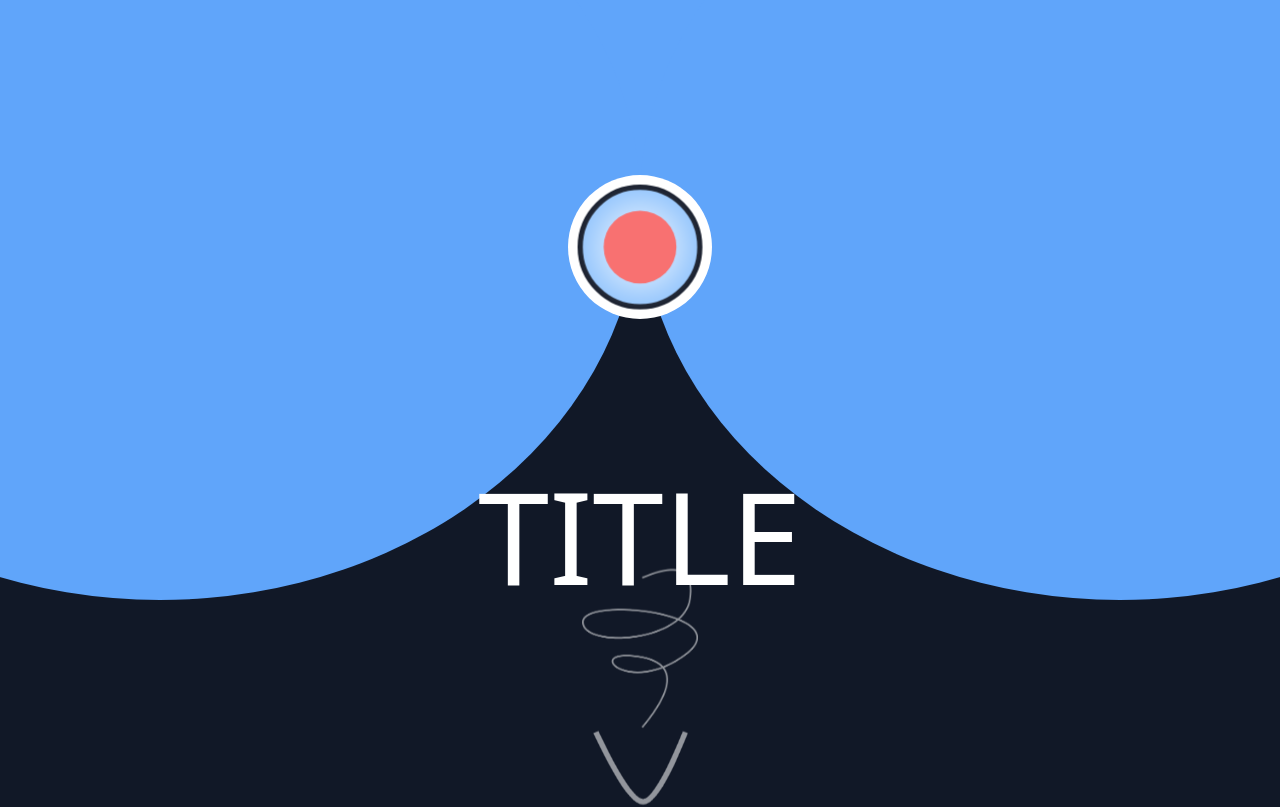
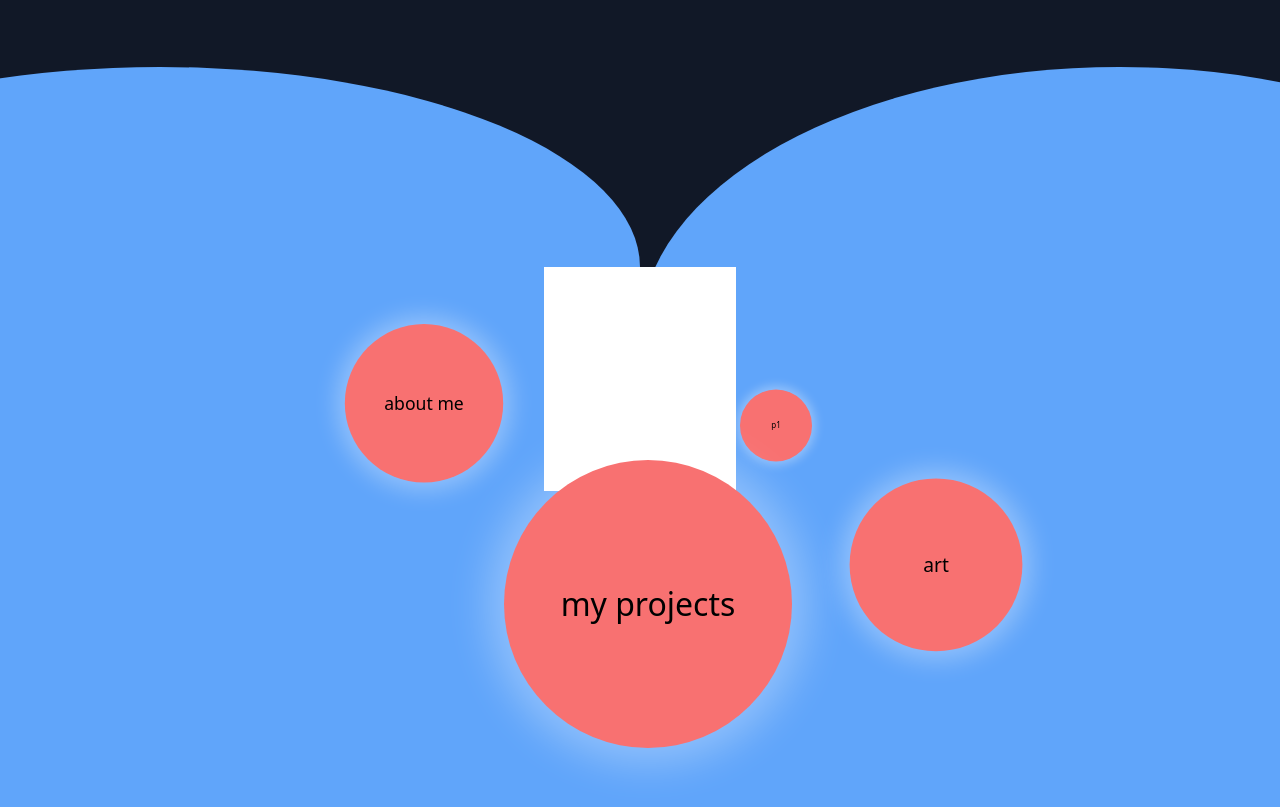
Before and after one commit to JakeeDesu/portfolio, a Next.js app: page /scene in a window 1280 px wide. Shown: the top 807 px of the page. Built offline with nearby package versions, Linux system fonts and the light colour scheme.

Commit message:
scroll animation

```diff
--- a/components/gim.tsx
+++ b/components/gim.tsx
@@ -104,6 +104,7 @@ export default function Gim({data, gimId, direction, steps, nextPosition }) {
 				// width : `${currentGim.properties.size}px`,
 				scale: prevGim.properties.scale,
 				zIndex: `${prevGim.properties.zIndex}`,
+				boxShadow : "0 0px 20px 8px rgba(255, 255, 255, 0.5)"
 			};
 
 		},
@@ -115,6 +116,7 @@ export default function Gim({data, gimId, direction, steps, nextPosition }) {
 			// w : `${currentGim.properties.size}px`,
 			scale: currentGim.properties.scale,
 			zIndex: `${currentGim.properties.zIndex}`,
+			boxShadow : "0 0px 20px 8px rgba(255, 255, 255, 0.3)",
 			transition: {
 				y: {
 					yoyo : Infinity,
@@ -134,6 +136,7 @@ export default function Gim({data, gimId, direction, steps, nextPosition }) {
 				// width : `${currentGim.properties.size}px`,
 				scale: nextGim.properties.scale,
 				zIndex: `${nextGim.properties.zIndex}`,
+				boxShadow : "0 0px 20px 8px rgba(255, 255, 255, 0.5)"
 			};
 		}
 	}
@@ -141,7 +144,7 @@ export default function Gim({data, gimId, direction, steps, nextPosition }) {
 	return (
 		// <AnimatePresence initial={false} custom={direction * -1}>
 			<motion.div
-				className={`absolute flex justify-center items-center ${"h-36" || "h-4"} ${"w-36" || "w-4"} rounded-full ${ "bg-pink-600"}`}
+				className={`absolute flex justify-center items-center ${"h-36" || "h-14"} ${"w-36" || "w-14"}  bg-red-400  rounded-full `}
 				key={steps}
 				variants={gimVariants}
 				initial="enter"
@@ -156,7 +159,7 @@ export default function Gim({data, gimId, direction, steps, nextPosition }) {
 					// y: [-10 , 10],
 					// x: [-10 , 10],
 					transition :{
-						duration : 0.5,
+						duration : 0.2,
 						// y: {
 						// 	yoyo : Infinity,
 						// 	duration: 1,
@@ -167,7 +170,7 @@ export default function Gim({data, gimId, direction, steps, nextPosition }) {
 						// 	duration: 1,
 						// },
 					},
-					boxShadow : "0 0px 20px 8px rgba(255, 255, 255, 0.2)"
+					boxShadow : "0 0px 60px 15px rgba(255, 255, 255, 0.5)"
 				}}
 				onMouseDown={() => nextPosition(currentGim.leftRight)}
 			><h1>
--- a/components/soguma.tsx
+++ b/components/soguma.tsx
@@ -94,7 +94,7 @@ export default function Soguma({ height, width }) {
 	// console.log(getGimPropsById(3));
 	return (
 		<motion.div
-			className={`relative flex justify-center items-start ${height || "h-1/2"} ${width || "w-1/2"} bg-white bg-opacity-10 border-gray-900 shadow-2xl bg-blue-100`}
+			className={`relative flex justify-center items-start ${height || "h-1/2"} ${width || "w-1/2"}  border-gray-900 shadow-2xl `}
 
 		>
 
--- a/pages/_app.js
+++ b/pages/_app.js
@@ -8,16 +8,16 @@ function MyApp({ Component, pageProps }) {
       <motion.div initial="start" animate="opened" exit="exitPage"
         variants={{
           start : {
-            y : -1000,
+            y : 1000,
           },
           opened : {
             y : 0,
             transition :{
-              duration : 2
+              duration : 0.3
             }
           },
           exitPage: {
-            y : 1000
+            y : -1000
           }
         }}
       >
--- a/pages/scene.js
+++ b/pages/scene.js
@@ -3,6 +3,10 @@ import Sogumice from '../components/sogumice'
 import LoloIcon from '../components/loloIcon'
 import ImageDisplayer from '../components/imageDisplayer'
 import DescriptionCard from '../components/descriptionCard'
+import DarkSkyOpen from '../components/darkSkyOpen'
+import Soguma from '../components/soguma'
+import { motion, AnimatePresence } from 'framer-motion'
+
 // import Image from 'next/Image'
 
 
@@ -10,6 +14,16 @@ export default function Scene () {
 
 	return (
 		<div className="flex flex-col w-full h-auto bg-gray-900">
+
+		<div className="relative flex justify-center items-center h-screen w-full bg-blue-400" >
+			<div className="absolute top-0 left-0 h-full w-full">
+				<DarkSkyOpen height="lg:h-full h-1/2 md:h-2/3"/>
+			</div>
+			<div className="absolute flex justify-center items-start top-1/3 w-full">
+				<Soguma height="h-100"  width="w-1/2"/>
+			</div>
+		</div>
+
 			<div className="relative flex justify-center items-center h-screen w-full">
 				<div className="absolute top-0 left-0 h-full w-full">
 					<DarkSky height="lg:h-full h-1/2 md:h-2/3"/>
--- a/tailwind.config.js
+++ b/tailwind.config.js
@@ -59,8 +59,8 @@ module.exports = {
       'fullp5': '75%',
     },
     boxShadow : {
-      'glow': '0 0px 20px 8px rgba(255, 255, 255, 0.5)',
-      '2glow': '0 0px 60px 15px rgba(255, 255, 255, 0.5)',
+      'glow': '0px 0px 20px 8px rgba(255, 255, 255, 0.5)',
+      '2glow': '0px 0px 60px 15px rgba(255, 255, 255, 0.5)',
     },
     extend: {},
   },
```
Also changed, not shown: 1 other file (tests, documents, lock files or other folders).
